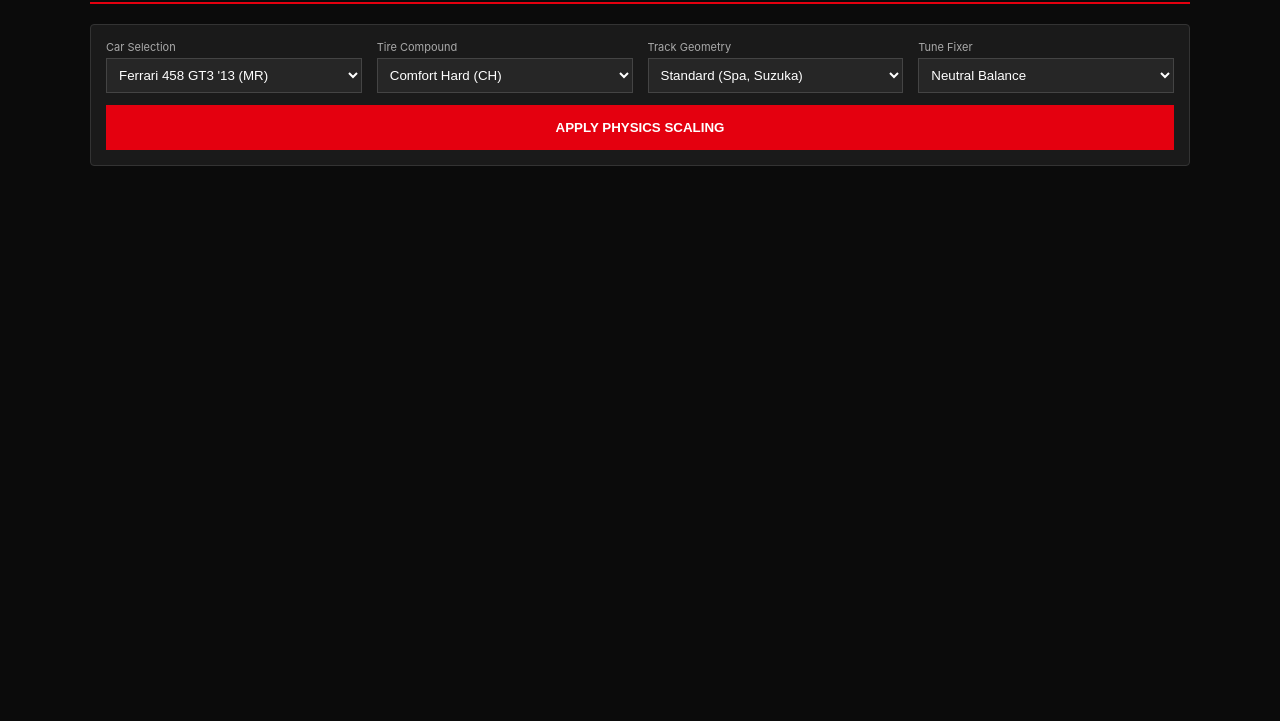
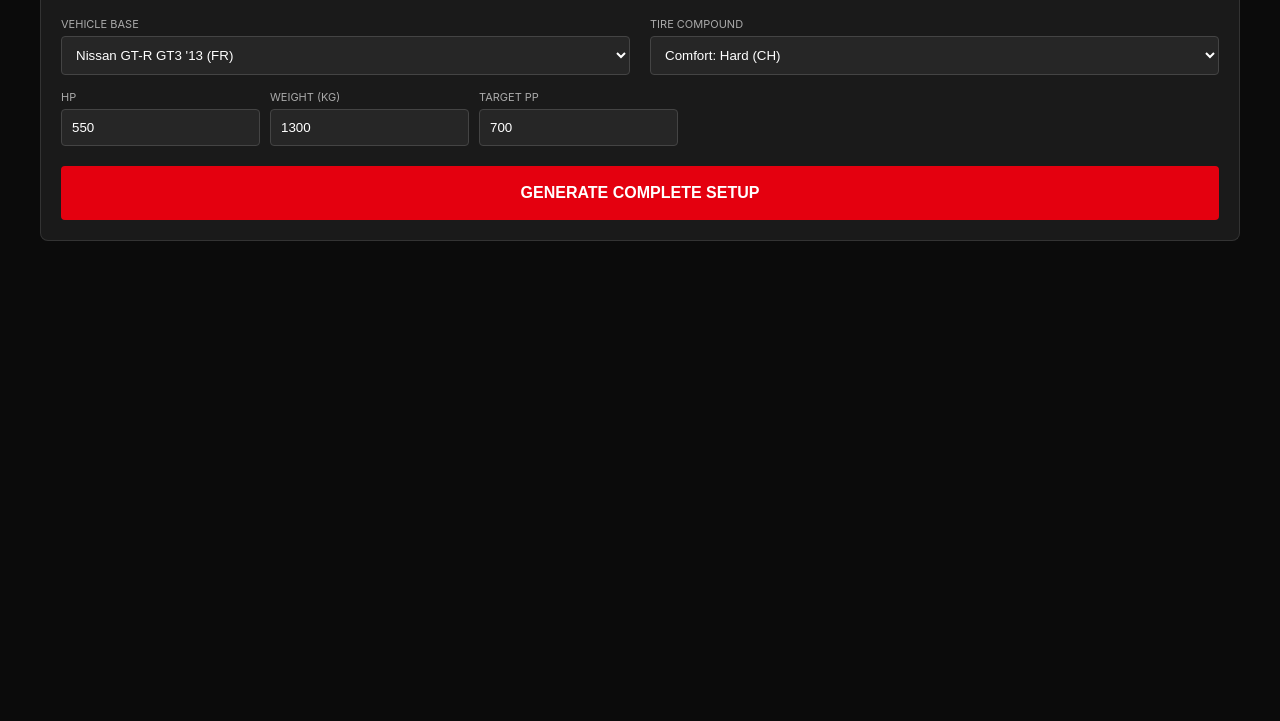
Before and after one commit to prodspec-ux/GT7-Tune-Lab, a plain HTML site: page index.html in a window 1280 px wide. Shown: the part 79-800 px from the top of the page. Drawn offline with Linux system fonts and the light colour scheme.

Commit message:
Update index.html

```diff
--- a/index.html
+++ b/index.html
@@ -2,165 +2,110 @@
 <html lang="en">
 <head>
     <meta charset="UTF-8">
-    <title>GT7 Master Tuning Lab v4.0</title>
+    <title>GT7 Master Tuning Lab v6.0</title>
     <style>
-        :root { --gt-red: #e4000f; --gt-blue: #003cff; --bg: #0b0b0b; --panel: #1a1a1a; }
-        body { background: var(--bg); color: #ececec; font-family: 'Inter', sans-serif; margin: 0; padding: 20px; font-size: 14px; }
-        .container { max-width: 1100px; margin: auto; }
-        .header { border-bottom: 2px solid var(--gt-red); padding-bottom: 10px; margin-bottom: 20px; display: flex; justify-content: space-between; align-items: flex-end; }
-        .grid { display: grid; grid-template-columns: repeat(auto-fit, minmax(320px, 1fr)); gap: 15px; }
-        .panel { background: var(--panel); padding: 15px; border-radius: 4px; border: 1px solid #333; }
-        h3 { color: #fff; text-transform: uppercase; font-size: 13px; margin: 0 0 10px 0; border-left: 3px solid var(--gt-red); padding-left: 8px; }
-        label { display: block; font-size: 11px; color: #aaa; margin-bottom: 4px; }
-        select, input { width: 100%; padding: 8px; background: #262626; border: 1px solid #444; color: #fff; margin-bottom: 12px; }
+        :root { --gt-red: #e4000f; --bg: #0b0b0b; --panel: #1a1a1a; --text: #ececec; }
+        body { background: var(--bg); color: var(--text); font-family: 'Inter', sans-serif; margin: 0; padding: 20px; }
+        .wrapper { max-width: 1200px; margin: auto; }
+        .grid { display: grid; grid-template-columns: repeat(auto-fit, minmax(350px, 1fr)); gap: 20px; }
+        .panel { background: var(--panel); padding: 20px; border-radius: 8px; border: 1px solid #333; height: fit-content; }
+        h3 { color: #fff; text-transform: uppercase; font-size: 14px; border-left: 4px solid var(--gt-red); padding-left: 10px; margin-bottom: 20px; }
+        .input-row { display: flex; gap: 10px; margin-bottom: 10px; }
+        label { display: block; font-size: 11px; color: #aaa; margin-bottom: 5px; text-transform: uppercase; }
+        select, input { width: 100%; padding: 10px; background: #262626; border: 1px solid #444; color: #fff; border-radius: 4px; box-sizing: border-box; }
         table { width: 100%; border-collapse: collapse; }
-        td { padding: 6px 0; border-bottom: 1px solid #262626; }
-        .val { color: #00ffcc; font-weight: bold; text-align: right; font-family: monospace; font-size: 15px; }
-        .btn-calc { background: var(--gt-red); color: white; border: none; padding: 15px; width: 100%; font-weight: bold; cursor: pointer; text-transform: uppercase; }
-        .highlight { color: #e4000f; font-weight: bold; }
+        td { padding: 10px 0; border-bottom: 1px solid #262626; }
+        .val { color: #00ffcc; font-weight: bold; text-align: right; font-family: monospace; font-size: 16px; }
+        .btn-calc { background: var(--gt-red); color: white; border: none; padding: 18px; width: 100%; font-weight: bold; cursor: pointer; border-radius: 4px; margin-top: 10px; font-size: 16px; }
     </style>
 </head>
 <body>
 
-<div class="container">
-    <div class="header">
-        <div><h1 style="margin:0; font-style: italic;">GT7 TUNING LAB <small>v4.0</small></h1><span>Tire-Aware Physics Engine</span></div>
-        <div style="text-align:right">Regulation: <select id="ppGoal" style="width:100px; margin:0;"><option value="max">Unlimited</option><option value="800">800 PP</option><option value="700">700 PP</option></select></div>
-    </div>
-
-    <div class="panel" style="margin-bottom:15px;">
-        <div class="grid" style="grid-template-columns: 1fr 1fr 1fr 1fr;">
-            <div>
-                <label>Car Selection</label>
+<div class="wrapper">
+    <div class="panel" style="margin-bottom:20px; border-top: 5px solid var(--gt-red);">
+        <h3>Vehicle Physics & Setup</h3>
+        <div class="grid">
+            <div class="input-group">
+                <label>Vehicle Base</label>
                 <select id="carSelect">
-                    <option value="ferrari_458_gr3">Ferrari 458 GT3 '13 (MR)</option>
                     <option value="gtr_gr3">Nissan GT-R GT3 '13 (FR)</option>
+                    <option value="porsche_rsr">Porsche 911 RSR '17 (MR/RR)</option>
                     <option value="corolla_gr">Toyota GR Corolla '22 (4WD)</option>
                 </select>
             </div>
-            <div>
+            <div class="input-group">
                 <label>Tire Compound</label>
                 <select id="tireSelect">
-                    <option value="0.7">Comfort Hard (CH)</option>
-                    <option value="0.9">Sport Medium (SM)</option>
-                    <option value="1.0">Racing Hard (RH)</option>
-                    <option value="1.2">Racing Soft (RS)</option>
-                </select>
-            </div>
-            <div>
-                <label>Track Geometry</label>
-                <select id="trackSelect">
-                    <option value="flat">Standard (Spa, Suzuka)</option>
-                    <option value="bumpy">Bumpy (Nordschleife, Sebring)</option>
-                </select>
-            </div>
-            <div>
-                <label>Tune Fixer</label>
-                <select id="fix">
-                    <option value="neutral">Neutral Balance</option>
-                    <option value="under">Fix Understeer</option>
-                    <option value="over">Fix Oversteer</option>
+                    <option value="0.7">Comfort: Hard (CH)</option>
+                    <option value="1.0">Racing: Hard (RH)</option>
+                    <option value="1.2">Racing: Soft (RS)</option>
                 </select>
             </div>
         </div>
-        <button class="btn-calc" onclick="calculateMasterTune()">Apply Physics Scaling</button>
+
+        <div class="input-row" style="margin-top:15px;">
+            <div class="input-group"><label>HP</label><input type="number" id="inHP" value="550"></div>
+            <div class="input-group"><label>Weight (kg)</label><input type="number" id="inKG" value="1300"></div>
+            <div class="input-group"><label>Target PP</label><input type="number" id="inPP" value="700"></div>
+        </div>
+        <button class="btn-calc" onclick="calculateMasterTune()">GENERATE COMPLETE SETUP</button>
     </div>
 
-    <div id="results" style="display:none;">
-        <div class="grid">
+    <div id="results" style="display:none;" class="grid">
         <div class="panel">
-                <h3>Suspension & Camber</h3>
+            <h3>Suspension (F/R)</h3>
             <table>
-                    <tr><td>Ride Height</td><td class="val" id="v-height">--</td></tr>
-                    <tr><td>Natural Frequency</td><td class="val" id="v-freq">--</td></tr>
-                    <tr><td>Anti-Roll Bar</td><td class="val" id="v-arb">--</td></tr>
-                    <tr><td>Negative Camber</td><td class="val" id="v-camber">--</td></tr>
-                    <tr><td>Toe (Front/Rear)</td><td class="val" id="v-toe">--</td></tr>
+                <tr><td>Ride Height</td><td class="val" id="v-h">--</td></tr>
+                <tr><td>Natural Frequency</td><td class="val" id="v-f">--</td></tr>
+                <tr><td>Negative Camber</td><td class="val" id="v-cam">--</td></tr>
+                <tr><td>Brake Balance</td><td class="val" id="v-brake-bal">--</td></tr>
             </table>
         </div>
 
         <div class="panel">
-                <h3>LSD & Gearing</h3>
+            <h3>Aero, LSD & Power</h3>
             <table>
-                    <tr><td>Initial Torque</td><td class="val" id="v-init">--</td></tr>
-                    <tr><td>Acceleration Sens.</td><td class="val" id="v-accel">--</td></tr>
-                    <tr><td>Braking Sens.</td><td class="val" id="v-brake">--</td></tr>
-                    <tr><td>Top Speed (Auto)</td><td class="val" id="v-gear">--</td></tr>
-                </table>
-            </div>
-
-            <div class="panel">
-                <h3>PP & Tire Impact</h3>
-                <table>
-                    <tr><td>Est. Grip Multiplier</td><td class="val" id="v-grip">--</td></tr>
-                    <tr><td>Ballast Weight</td><td class="val" id="v-ballast">--</td></tr>
+                <tr><td>Downforce (kgf)</td><td class="val" id="v-aero">--</td></tr>
+                <tr><td>LSD Accel Sens.</td><td class="val" id="v-acc">--</td></tr>
                 <tr><td>Power Restrictor</td><td class="val" id="v-restrict">--</td></tr>
             </table>
-                <p style="font-size:11px; color:#888; margin-top:10px;">
-                    Racing tires increase PP dramatically. To stay within regulation, we use <b>Forward Ballast</b> to optimize the center of gravity while cutting power.
-                </p>
-            </div>
         </div>
     </div>
 </div>
 
 <script>
-const db = {
-    ferrari_458_gr3: { drive: "MR", h: 60, f: 3.5, c: 2.5, gear: 310, acc: 30, brk: 45 },
-    gtr_gr3: { drive: "FR", h: 55, f: 3.8, c: 3.0, gear: 320, acc: 35, brk: 25 },
-    corolla_gr: { drive: "4WD", h: 100, f: 2.2, c: 1.5, gear: 260, acc: 45, brk: 15 }
+const carPresets = {
+    gtr_gr3: { drive: "FR", h: 55, f: 3.5, aero: [200, 500] },
+    porsche_rsr: { drive: "MR", h: 50, f: 3.3, aero: [300, 700] },
+    corolla_gr: { drive: "4WD", h: 90, f: 2.2, aero: [50, 200] }
 };
 
 function calculateMasterTune() {
-    const car = db[document.getElementById('carSelect').value];
-    const grip = parseFloat(document.getElementById('tireSelect').value);
-    const track = document.getElementById('trackSelect').value;
-    const pp = document.getElementById('ppGoal').value;
-    const fix = document.getElementById('fix').value;
+    const car = carPresets[document.getElementById('carSelect').value];
+    const tireGrip = parseFloat(document.getElementById('tireSelect').value);
+    const hp = parseInt(document.getElementById('inHP').value);
+    const kg = parseInt(document.getElementById('inKG').value);
 
-    // 1. FREQUENCY & CAMBER SCALING (Based on Tire Grip)
-    // Racing Softs (1.2) allow much higher spring rates (NF).
-    let fFreq = car.f * grip;
-    let rFreq = (car.f * 1.1) * grip;
-    let fCam = car.c * grip;
-    let rCam = (car.c * 0.8) * grip;
+    // 1. DYNAMIC BRAKE BALANCE
+    // FR cars benefit from rear bias to help rotation; MR cars need front bias to prevent spinning.
+    let brakeBal = (car.drive === "FR") ? "+2 (Rear)" : "-2 (Front)";
+    document.getElementById('v-brake-bal').innerText = brakeBal;
 
-    // 2. RIDE HEIGHT ADJUSTMENT
-    let fH = car.h, rH = car.h + 5;
-    if (track === 'bumpy') { fH += 15; rH += 15; fFreq *= 0.85; rFreq *= 0.85; }
+    // 2. TIRE-DRIVEN PHYSICS
+    let nf = (car.f * tireGrip).toFixed(2);
+    let camber = (tireGrip > 1.0) ? "3.5 / 3.0" : "2.0 / 1.5";
 
-    // 3. LSD ADJUSTMENT (Grip allows more locking)
-    let accel = Math.min(60, car.acc * grip);
-    let brake = car.brk; // Braking sensitivity is more about weight bias than tire grip
+    // 3. PP BALANCING (If Racing Softs are used, cut power more)
+    let restrict = (tireGrip > 1.1) ? 85 : 100;
 
-    // 4. FIX LOGIC
-    let fArb = 6, rArb = 5;
-    if (fix === 'under') { fArb -= 2; fCam += 0.5; fH -= 4; }
-    if (fix === 'over') { rArb -= 2; rCam += 0.5; rH += 4; }
-
-    // 5. PP BALANCE (Tire Penalty)
-    let ballast = 0, restrict = 100;
-    if (pp !== 'max') {
-        let tirePenalty = (grip > 1.0) ? 100 : 0; // Soft tires cost more PP
-        ballast = (pp === '700') ? (50 + tirePenalty) : 20;
-        restrict = (pp === '700') ? (90 - (tirePenalty/10)) : 100;
-    }
-
-    // OUTPUT
-    document.getElementById('v-height').innerText = `${fH} / ${rH}`;
-    document.getElementById('v-freq').innerText = `${fFreq.toFixed(2)} / ${rFreq.toFixed(2)}`;
-    document.getElementById('v-arb').innerText = `${fArb} / ${rArb}`;
-    document.getElementById('v-camber').innerText = `${fCam.toFixed(1)} / ${rCam.toFixed(1)}`;
-    document.getElementById('v-toe').innerText = "0.10 Out / 0.20 In";
-    document.getElementById('v-init').innerText = (car.drive === "MR") ? 15 : 10;
-    document.getElementById('v-accel').innerText = Math.round(accel);
-    document.getElementById('v-brake').innerText = brake;
-    document.getElementById('v-gear').innerText = car.gear + " km/h";
-    document.getElementById('v-grip').innerText = `x${grip}`;
-    document.getElementById('v-ballast').innerText = ballast + " kg";
+    document.getElementById('v-h').innerText = `${car.h} / ${car.h + 5}`;
+    document.getElementById('v-f').innerText = `${nf} / ${(nf * 1.05).toFixed(2)}`;
+    document.getElementById('v-cam').innerText = camber;
+    document.getElementById('v-aero').innerText = `${car.aero[0]} / ${car.aero[1]}`;
+    document.getElementById('v-acc').innerText = (car.drive === "MR") ? 25 : 45;
     document.getElementById('v-restrict').innerText = restrict + "%";
 
-    document.getElementById('results').style.display = 'block';
+    document.getElementById('results').style.display = 'grid';
 }
 </script>
 </body>
```
Lines whose indentation alone changed are shown as unchanged.
